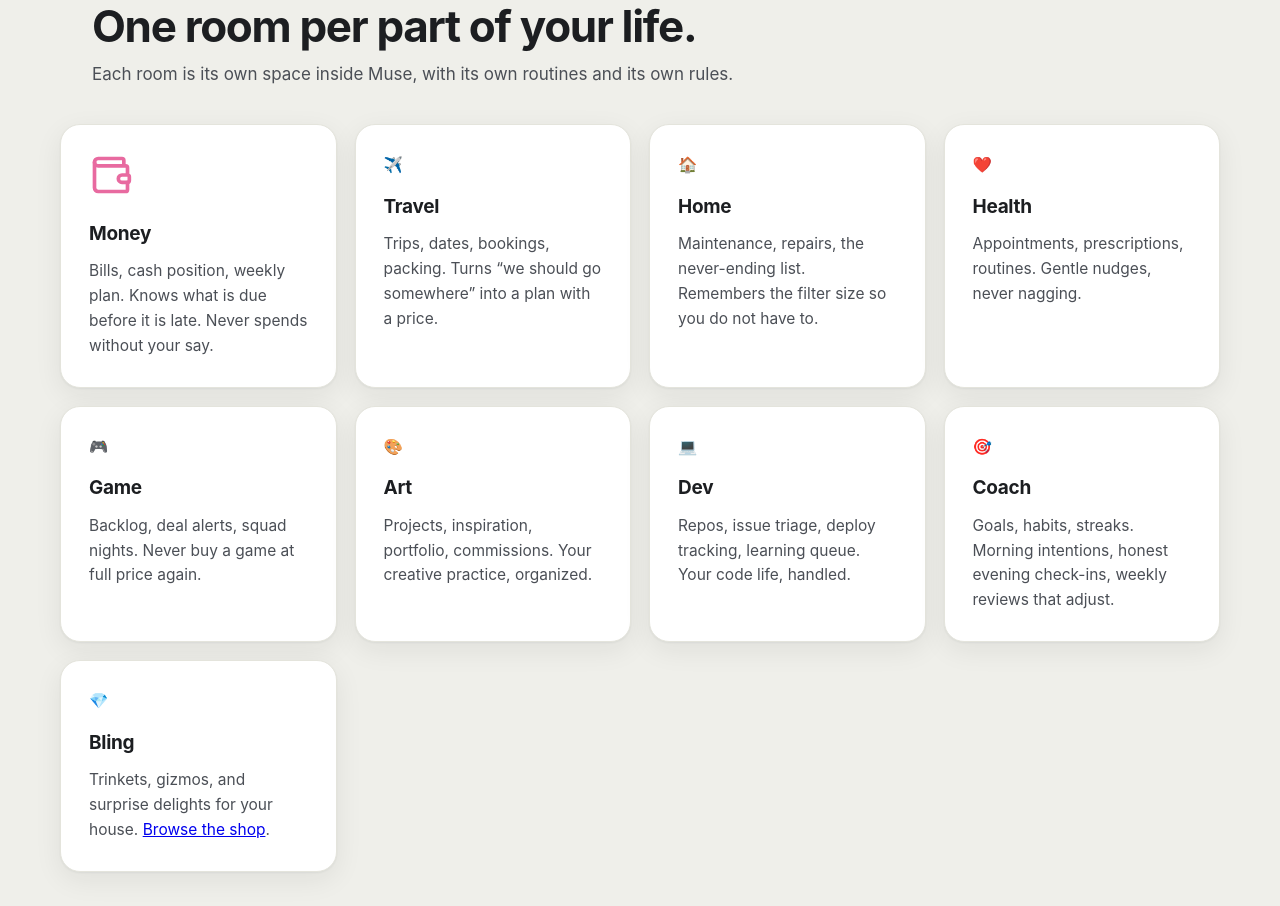
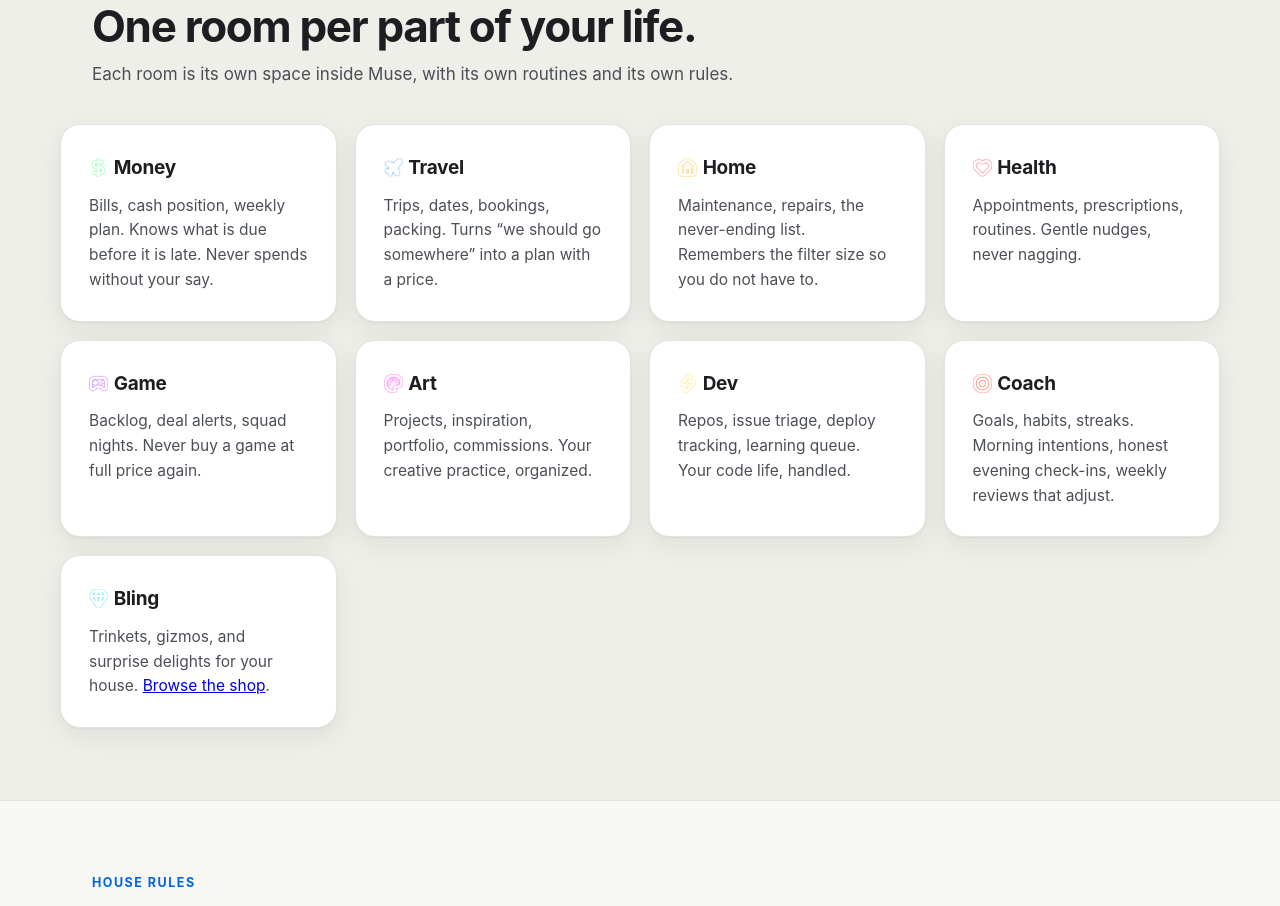
Before and after one commit to 0xRayAI/muse-house, a website: page site/index.html in a window 1280 px wide. Shown: the part 1284-2190 px from the top of the page. Drawn offline with Linux system fonts and the light colour scheme.

Commit message:
Neon emojis inline before room titles like characters

```diff
--- a/site/index.html
+++ b/site/index.html
@@ -170,48 +170,39 @@
     <p class="section-sub">Each room is its own space inside Muse, with its own routines and its own rules.</p>
     <div class="cards-4">
       <div class="card room">
-        <p class="room-icon"><svg xmlns="http://www.w3.org/2000/svg" width="44" height="44" viewBox="0 0 24 24" fill="none" stroke="#e86aa0" stroke-width="2" stroke-linecap="round" stroke-linejoin="round" aria-label="Wallet"><path d="M19 7V4a1 1 0 0 0-1-1H5a2 2 0 0 0 0 4h15a1 1 0 0 1 1 1v4h-3a2 2 0 0 0 0 4h3a1 1 0 0 0 1-1v-2a1 1 0 0 0-1-1" /><path d="M3 5v14a2 2 0 0 0 2 2h15a1 1 0 0 0 1-1v-4" /></svg></p>
-        <h3>Money</h3>
+        <h3><img src="/bling/delights/neon-emojis/money.png" alt="" style="height:1em;vertical-align:-0.15em;margin-right:0.3em;">Money</h3>
         <p>Bills, cash position, weekly plan. Knows what is due before it is late. Never spends without your say.</p>
       </div>
       <div class="card room">
-        <p class="room-icon">✈️</p>
-        <h3>Travel</h3>
+        <h3><img src="/bling/delights/neon-emojis/travel.png" alt="" style="height:1em;vertical-align:-0.15em;margin-right:0.3em;">Travel</h3>
         <p>Trips, dates, bookings, packing. Turns “we should go somewhere” into a plan with a price.</p>
       </div>
       <div class="card room">
-        <p class="room-icon">🏠</p>
-        <h3>Home</h3>
+        <h3><img src="/bling/delights/neon-emojis/home.png" alt="" style="height:1em;vertical-align:-0.15em;margin-right:0.3em;">Home</h3>
         <p>Maintenance, repairs, the never-ending list. Remembers the filter size so you do not have to.</p>
       </div>
       <div class="card room">
-        <p class="room-icon">❤️</p>
-        <h3>Health</h3>
+        <h3><img src="/bling/delights/neon-emojis/health.png" alt="" style="height:1em;vertical-align:-0.15em;margin-right:0.3em;">Health</h3>
         <p>Appointments, prescriptions, routines. Gentle nudges, never nagging.</p>
       </div>
       <div class="card room">
-        <p class="room-icon">🎮</p>
-        <h3>Game</h3>
+        <h3><img src="/bling/delights/neon-emojis/game.png" alt="" style="height:1em;vertical-align:-0.15em;margin-right:0.3em;">Game</h3>
         <p>Backlog, deal alerts, squad nights. Never buy a game at full price again.</p>
       </div>
       <div class="card room">
-        <p class="room-icon">🎨</p>
-        <h3>Art</h3>
+        <h3><img src="/bling/delights/neon-emojis/art.png" alt="" style="height:1em;vertical-align:-0.15em;margin-right:0.3em;">Art</h3>
         <p>Projects, inspiration, portfolio, commissions. Your creative practice, organized.</p>
       </div>
       <div class="card room">
-        <p class="room-icon">💻</p>
-        <h3>Dev</h3>
+        <h3><img src="/bling/delights/neon-emojis/dev.png" alt="" style="height:1em;vertical-align:-0.15em;margin-right:0.3em;">Dev</h3>
         <p>Repos, issue triage, deploy tracking, learning queue. Your code life, handled.</p>
       </div>
       <div class="card room">
-        <p class="room-icon">🎯</p>
-        <h3>Coach</h3>
+        <h3><img src="/bling/delights/neon-emojis/coach.png" alt="" style="height:1em;vertical-align:-0.15em;margin-right:0.3em;">Coach</h3>
         <p>Goals, habits, streaks. Morning intentions, honest evening check-ins, weekly reviews that adjust.</p>
       </div>
       <div class="card room">
-        <p class="room-icon">💎</p>
-        <h3>Bling</h3>
+        <h3><img src="/bling/delights/neon-emojis/bling.png" alt="" style="height:1em;vertical-align:-0.15em;margin-right:0.3em;">Bling</h3>
         <p>Trinkets, gizmos, and surprise delights for your house. <a href="/bling.html">Browse the shop</a>.</p>
       </div>
     </div>
```
Also changed, not shown: site/bling/delights/neon-emojis/art.png (added), site/bling/delights/neon-emojis/bling.png (added), site/bling/delights/neon-emojis/coach.png (added), site/bling/delights/neon-emojis/dev.png (added), site/bling/delights/neon-emojis/game.png (added), site/bling/delights/neon-emojis/health.png (added), site/bling/delights/neon-emojis/home.png (added), site/bling/delights/neon-emojis/money.png (added), site/bling/delights/neon-emojis/travel.png (added).
